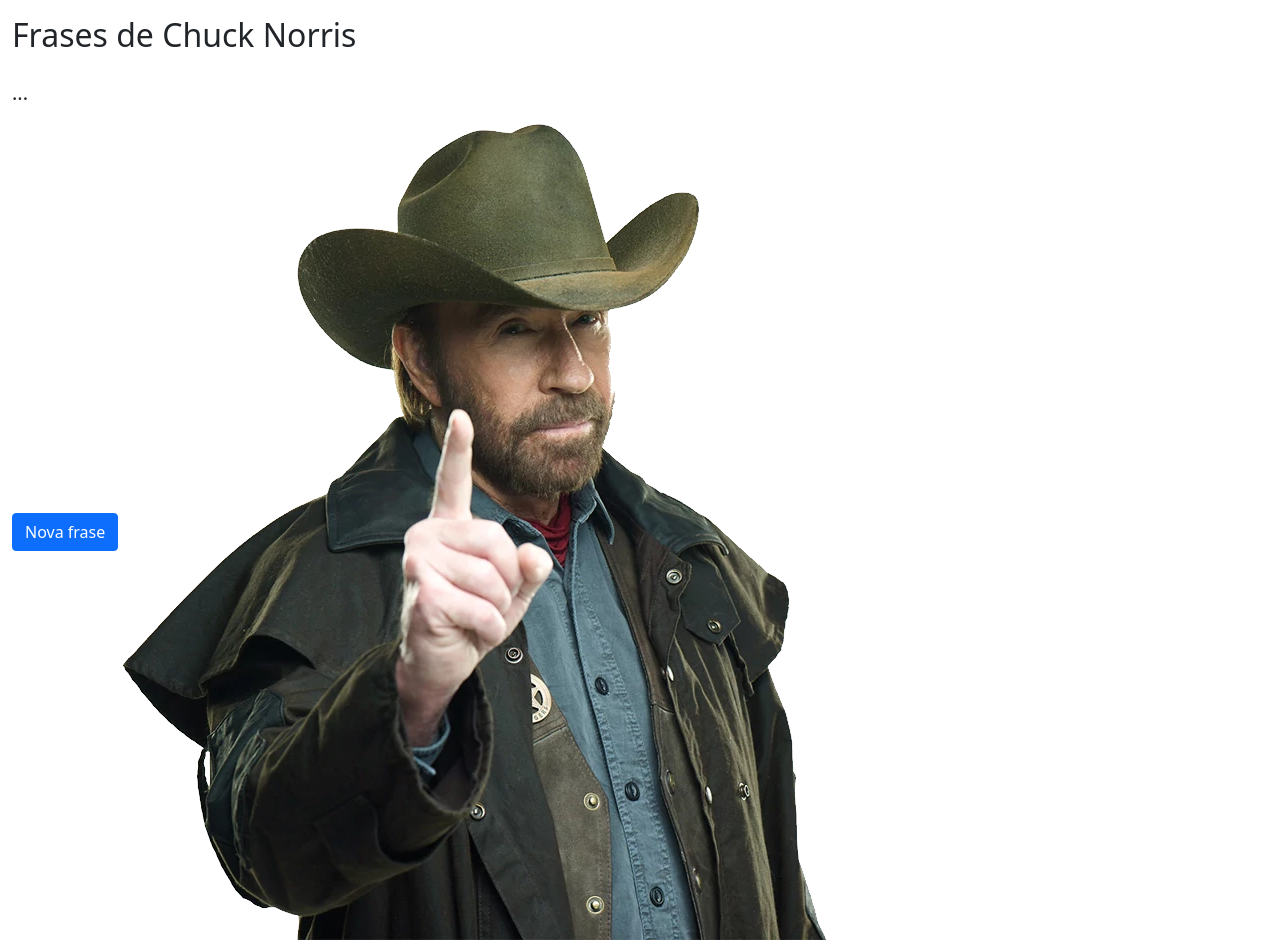
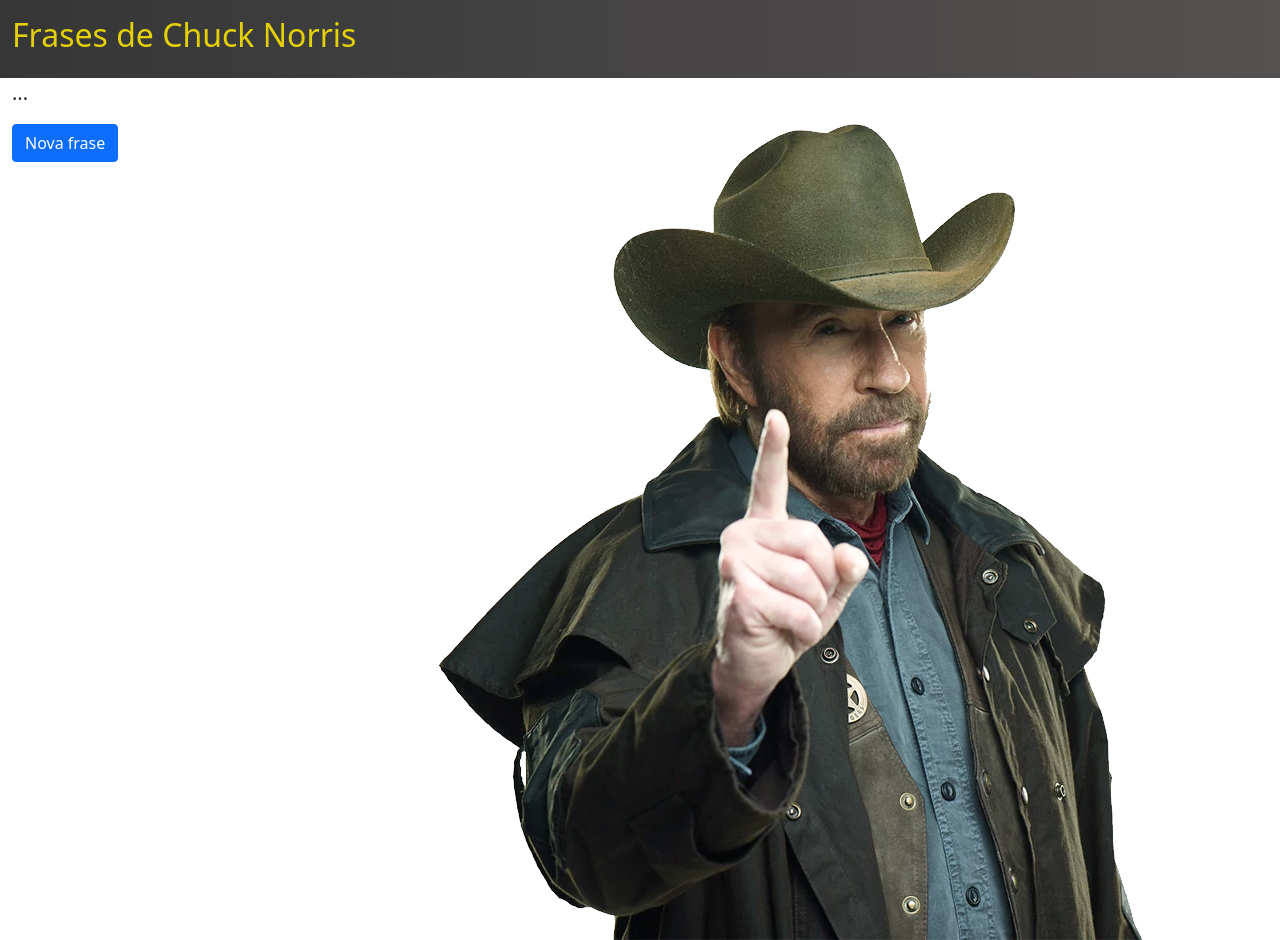
Before and after one commit to diegolim4/node-chuck_norris_frases, a website: page src/views/index.htm in a window 1280 px wide. After the commit the page ends 800 px from the top, so only its background shows below. Drawn offline with nearby package versions, Linux system fonts and the light colour scheme; no server answers.

Commit message:
ultimas estilizações

```diff
--- a/src/views/style.css
+++ b/src/views/style.css
@@ -9,3 +9,13 @@
     white-space: pre-line;
     font-size: 20px;
 }
+
+.container img{
+    position: fixed;
+    padding-left: 20rem;
+}
+
+nav{
+    background: linear-gradient( to right, rgb(54, 54, 54), rgb(85, 81, 81));
+    color: rgb(228, 209, 5);
+}
```
